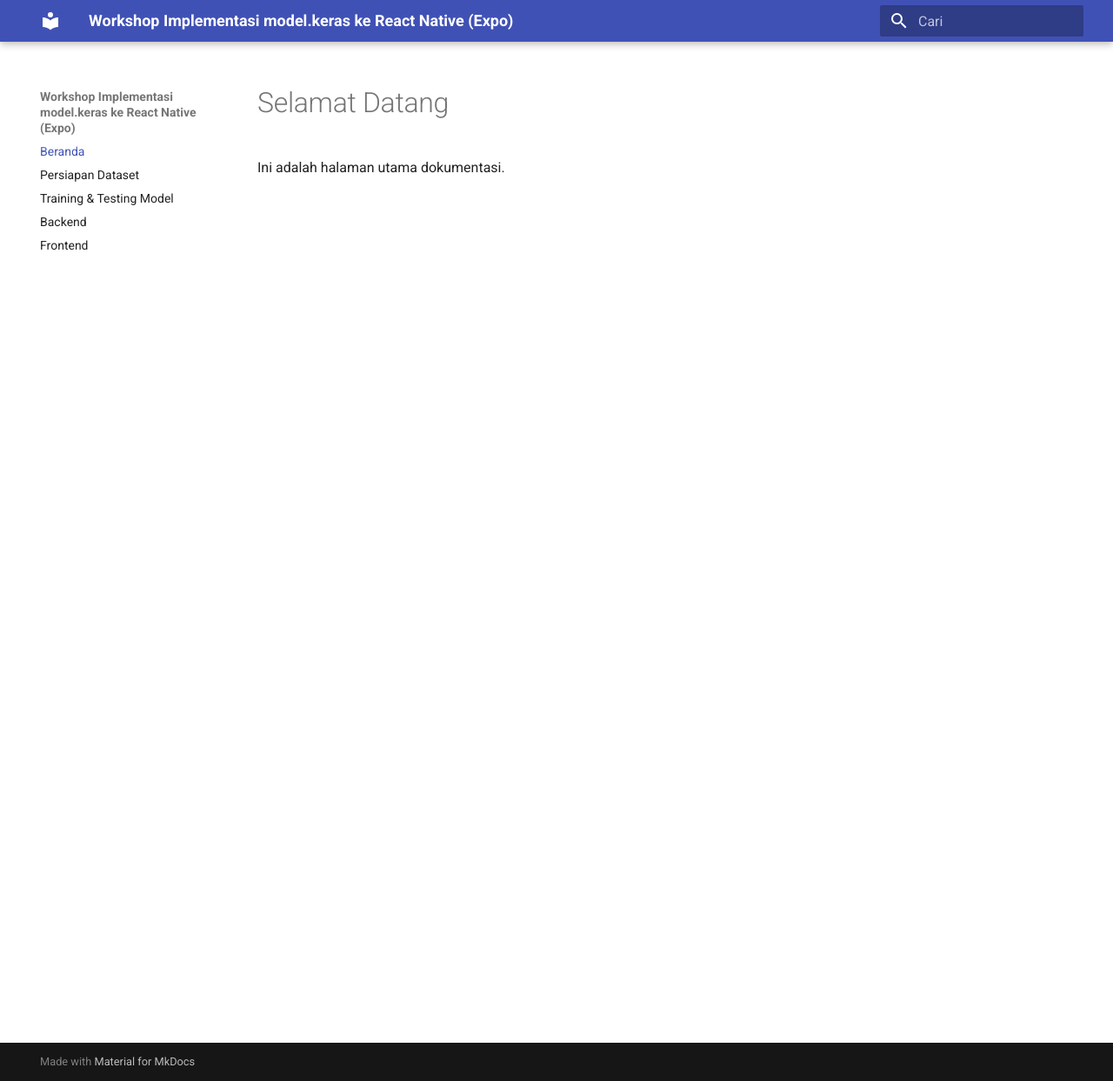
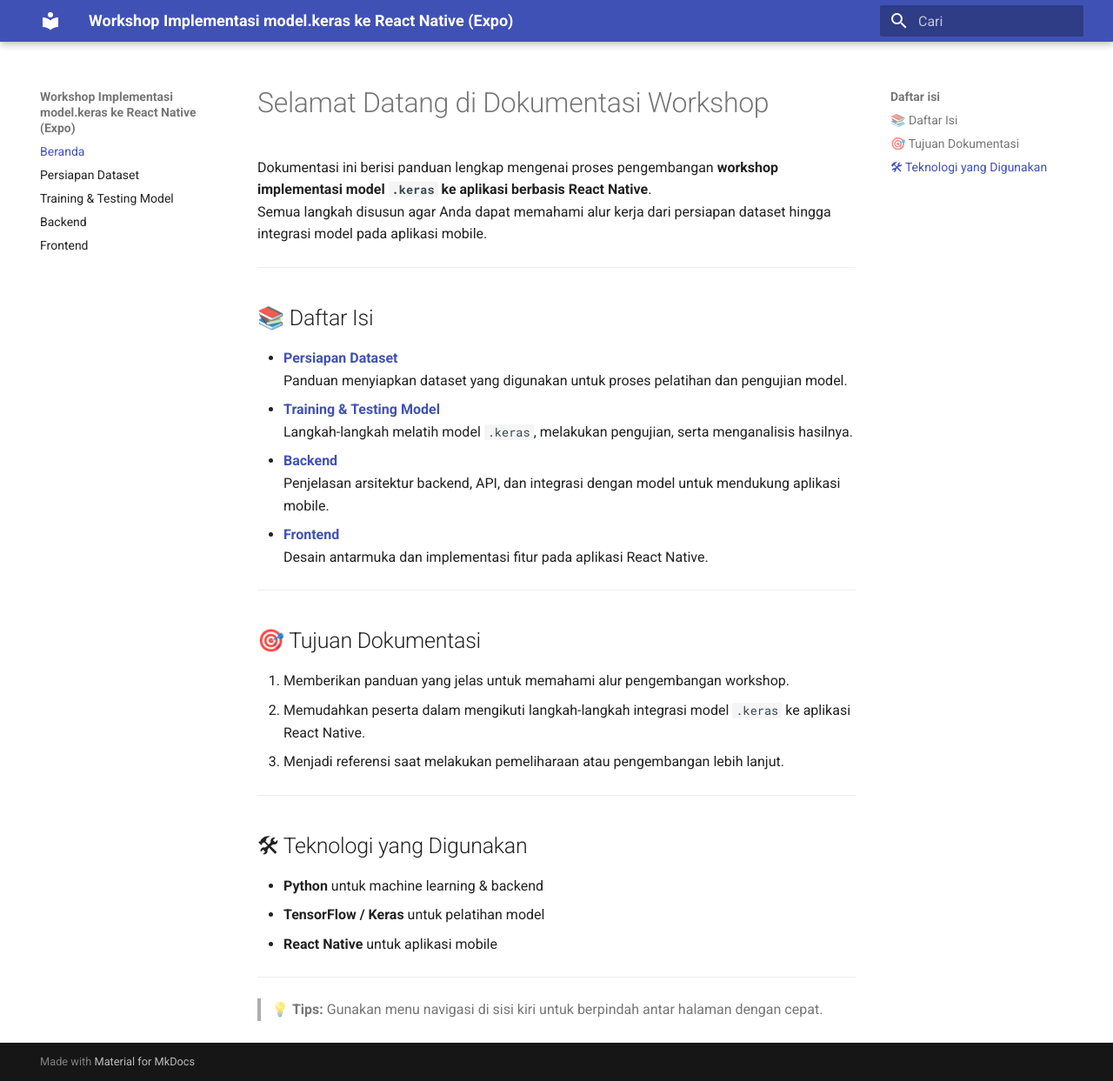
Before and after one commit to KhairullFathan/wokrshop-mti-keras-reactnative, an MkDocs documentation site: the page built from docs/index.md, in a window 1280 px wide and 1243 px high. Shown: the whole window at 87% size. Built offline with MkDocs 1.6.1 and Material for MkDocs 9.7.7, drawn with Linux system fonts in a browser that asks for light colours.

Commit message:
feat home page

```diff
--- a/docs/index.md
+++ b/docs/index.md
@@ -1,3 +1,37 @@
-# Selamat Datang
+# Selamat Datang di Dokumentasi Workshop
 
-Ini adalah halaman utama dokumentasi.
+Dokumentasi ini berisi panduan lengkap mengenai proses pengembangan **workshop implementasi model `.keras` ke aplikasi berbasis React Native**.
+Semua langkah disusun agar Anda dapat memahami alur kerja dari persiapan dataset hingga integrasi model pada aplikasi mobile.
+
+---
+
+## 📚 Daftar Isi
+
+- **[Persiapan Dataset](001-dataset.md)**
+  Panduan menyiapkan dataset yang digunakan untuk proses pelatihan dan pengujian model.
+- **[Training & Testing Model](002-TraningTesting.md)**
+  Langkah-langkah melatih model `.keras`, melakukan pengujian, serta menganalisis hasilnya.
+- **[Backend](003-backend.md)**
+  Penjelasan arsitektur backend, API, dan integrasi dengan model untuk mendukung aplikasi mobile.
+- **[Frontend](004-frontend.md)**
+  Desain antarmuka dan implementasi fitur pada aplikasi React Native.
+
+---
+
+## 🎯 Tujuan Dokumentasi
+
+1. Memberikan panduan yang jelas untuk memahami alur pengembangan workshop.
+2. Memudahkan peserta dalam mengikuti langkah-langkah integrasi model `.keras` ke aplikasi React Native.
+3. Menjadi referensi saat melakukan pemeliharaan atau pengembangan lebih lanjut.
+
+---
+
+## 🛠 Teknologi yang Digunakan
+
+- **Python** untuk machine learning & backend
+- **TensorFlow / Keras** untuk pelatihan model
+- **React Native** untuk aplikasi mobile
+
+---
+
+> 💡 **Tips:** Gunakan menu navigasi di sisi kiri untuk berpindah antar halaman dengan cepat.
```
Also changed, not shown: 1 other file.
